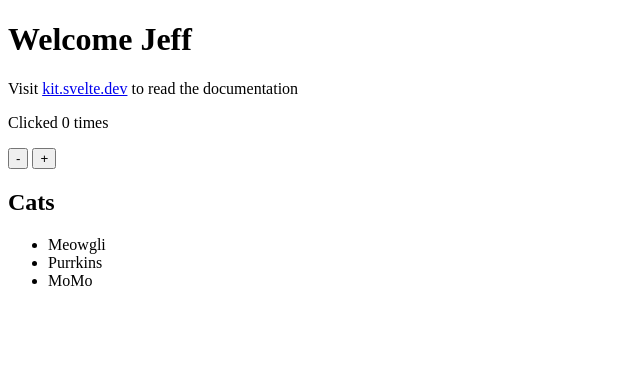
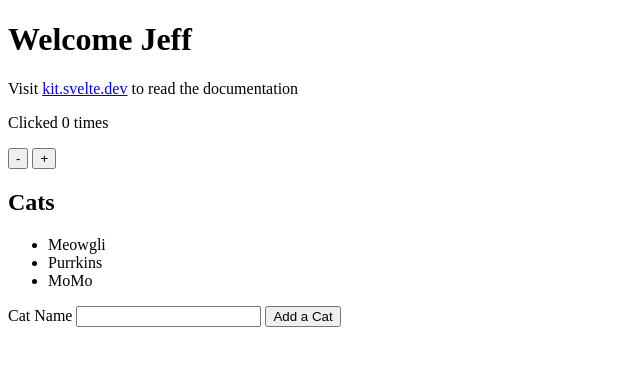
Before and after one commit to jt-rose/hello_svelte, a SvelteKit app: page / in a window 1280 px wide. Shown: the top 366 px of the page, without its empty margins (0-640 px from the left). Built offline with nearby package versions, Linux system fonts and the light colour scheme.

Commit message:
set up function to add cats

```diff
--- a/src/components/cats.svelte
+++ b/src/components/cats.svelte
@@ -1,5 +1,18 @@
-<script>
+<script lang="ts">
     let cats = ["Meowgli", "Purrkins", "MoMo"]
+
+    const addCat = (e: any) => {
+        if (!e.target) return
+        const formData = new FormData(e.target);
+
+    const data: any = {};
+    for (let field of formData) {
+      const [key, value] = field;
+      data[key] = value;
+    }
+    cats.push(data.name)
+    cats = cats
+    }
 </script>
 
 <h2>Cats</h2>
@@ -8,3 +21,9 @@
 <li>{cat}</li>
 {/each}
 </ul>
+
+<form on:submit|preventDefault={addCat}>
+    <label for="name">Cat Name</label>
+    <input type="text" name="name" id="cat-name" value=""/>
+    <button type="submit" >Add a Cat</button>
+</form>
```
